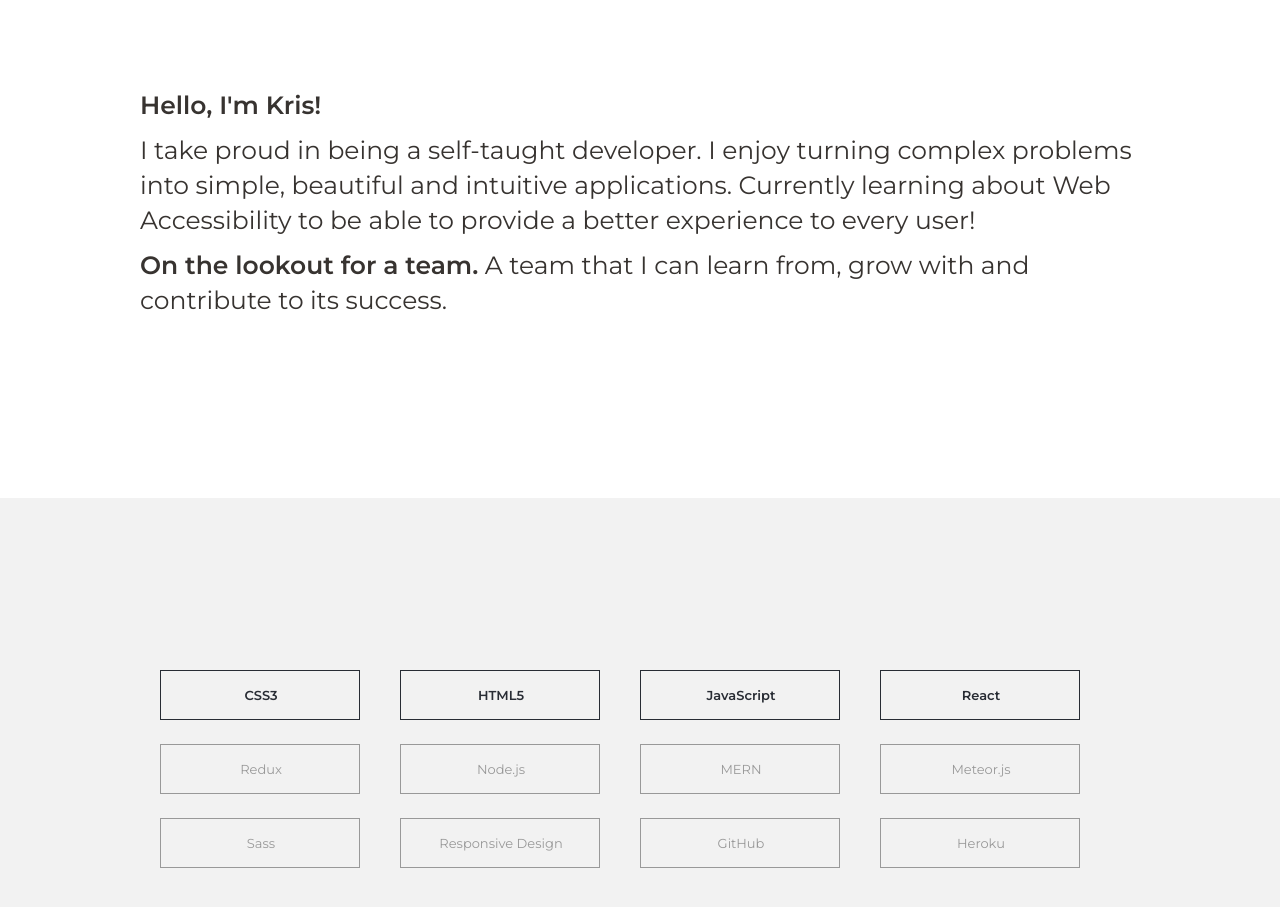
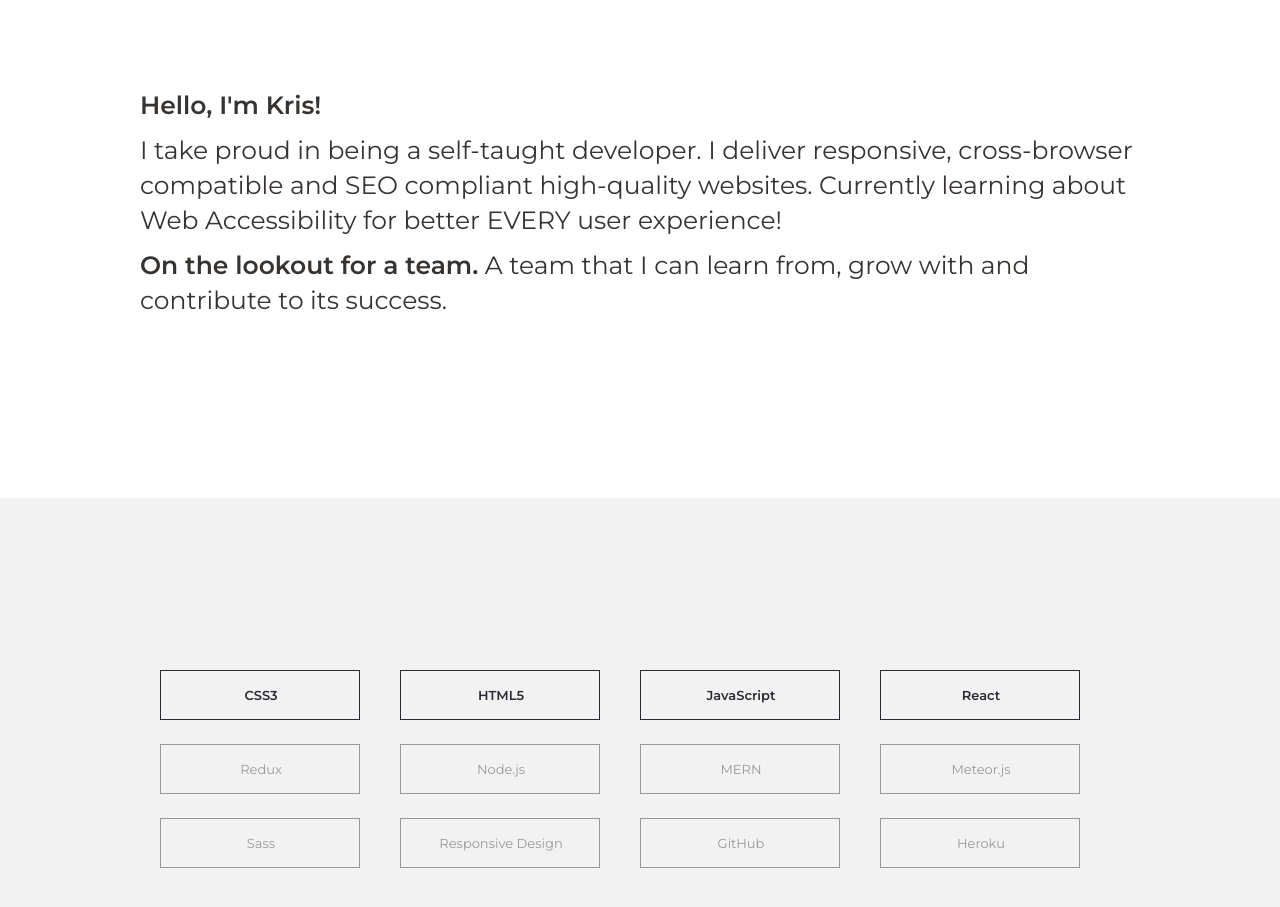
Before and after one commit to k2project/portfolio, a React (Create React App) app: page / in a window 1280 px wide. Shown: the part 800-1707 px from the top of the page. Built offline with nearby package versions, Linux system fonts and the light colour scheme.

Commit message:
about updateed

```diff
--- a/src/Portfolio/About/About.js
+++ b/src/Portfolio/About/About.js
@@ -32,11 +32,13 @@ function About() {
                         </p>
                         <p>
                             I take proud in being a self-taught developer. I
-                            enjoy turning complex problems into simple,
-                            beautiful and intuitive applications. Currently
-                            learning about Web Accessibility to be able to
-                            provide a better experience to every user!
+                            deliver responsive, cross-browser compatible and SEO
+                            compliant high-quality websites. Currently learning
+                            about Web Accessibility for better EVERY user
+                            experience!
                         </p>
+                        {/* I enjoy turning complex problems into simple,
+                                  beautiful and intuitive applications.  */}
                         <p>
                             <b>On the lookout for a team.</b> A team that I can
                             learn from, grow with and contribute to its success.{' '}
--- a/src/Portfolio/Resume/Resume.scss
+++ b/src/Portfolio/Resume/Resume.scss
@@ -9,6 +9,11 @@
     h2 {
         font-size: 5rem;
         font-weight: normal;
+    }
+    p {
+        font-size: 1.6rem;
+        width: 80%;
+        margin: 2rem auto 0;
     }
 }
 .resume__link {
--- a/src/Portfolio/Skills/Skills.js
+++ b/src/Portfolio/Skills/Skills.js
@@ -83,7 +83,7 @@ export default function Skills({ selectProjectsBySkills }) {
             setSelectedSkillsArr([...selectedSkillsArr, skill]);
         } else {
             //remove skill from the list
-            setSelectedSkillsArr(selectedSkillsArr.filter(s => s !== skill));
+            setSelectedSkillsArr(selectedSkillsArr.filter((s) => s !== skill));
         }
         return;
     }
@@ -91,7 +91,7 @@ export default function Skills({ selectProjectsBySkills }) {
         const btnsDynamicAria = document.querySelectorAll(
             '.skills .btn__content-dynamic'
         );
-        Array.from(btnsDynamicAria).forEach(aria => {
+        Array.from(btnsDynamicAria).forEach((aria) => {
             let text = '. Currently selected items: ';
             aria.textContent =
                 arr.length > 0
--- a/src/Portfolio/Skills/Skills.scss
+++ b/src/Portfolio/Skills/Skills.scss
@@ -5,6 +5,10 @@
     overflow: hidden;
     li {
         display: inline;
+    }
+    p {
+        font-size: 1.3rem;
+        top: 9rem;
     }
 }
 
@@ -35,7 +39,6 @@
 @include desktop-sm {
 }
 @include tablet {
-
 }
 @include mobile {
     .skills {
@@ -43,10 +46,8 @@
             display: none;
         }
     }
-
 }
 @include mobile-sm {
-
     .skills-mob__primary ul,
     .skills-mob__secondary ul {
         flex-wrap: wrap;
```
Also changed, not shown: src/Portfolio/Projects/Projects.js (+6 -1 lines).
